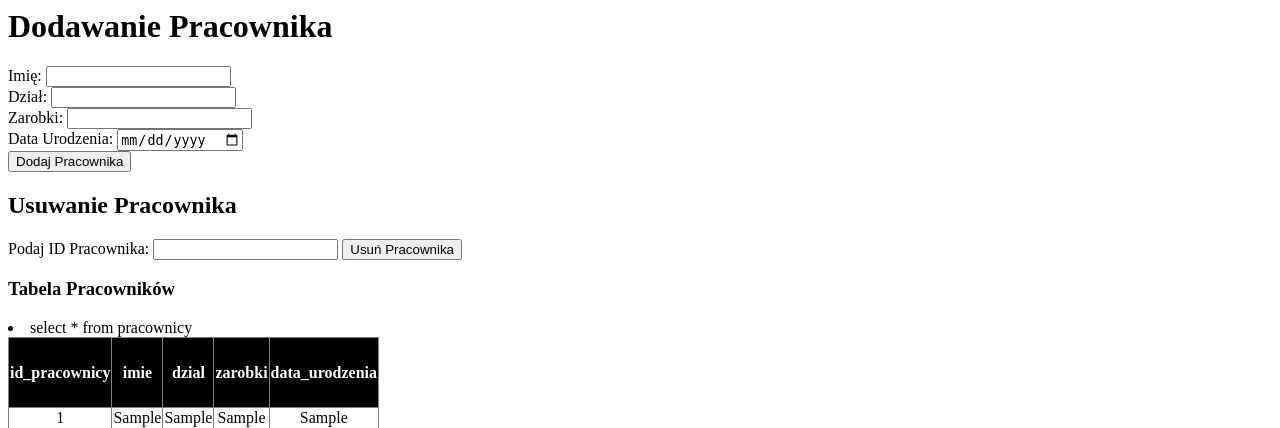
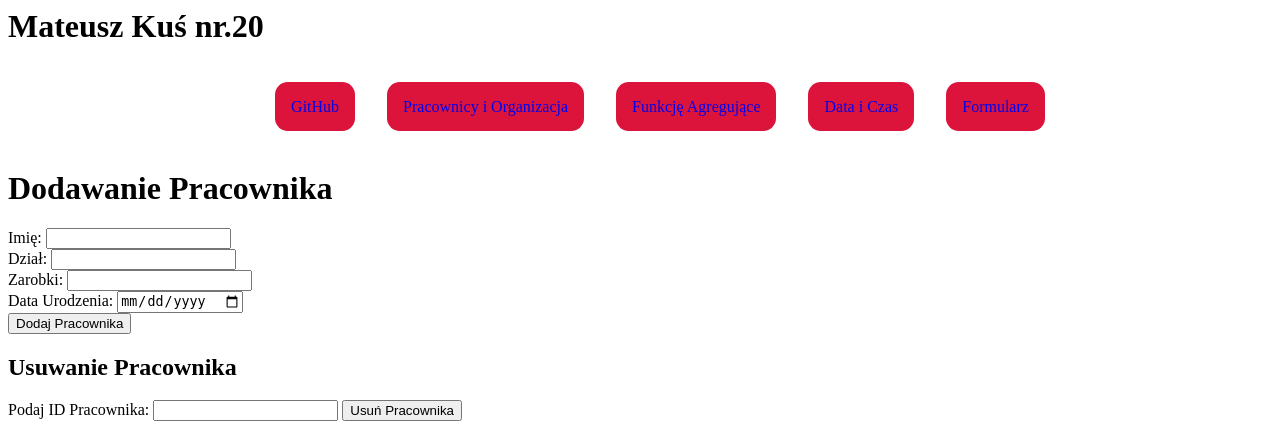
Before and after one commit to AD-2018/sql-php-pierwsza_strona-Kus0202, a PHP site: page /DaneDoBazy.php in a window 1280 px wide. Shown: the top 428 px of the page. Run offline with PHP 8.4, Linux system fonts and the light colour scheme; tables that the repository leaves empty or names only in its code hold one stand-in row (values such as "Sample post"); data that the repository does not hold is empty.

Commit message:
Update DaneDoBazy.php

```diff
--- a/DaneDoBazy.php
+++ b/DaneDoBazy.php
@@ -6,6 +6,16 @@
   <title>Dodawanie i Usuwanie</title>
 </head>
 <body>
+	 <h1>Mateusz Kuś nr.20</h1>
+    <nav>
+        <ul>
+             <li><a href="https://github.com/AD-2018/sql-php-pierwsza_strona-Kus0202">GitHub</a></li>
+                <li><a href="pracownicy_organizacja.php">Pracownicy i Organizacja</a></li>
+                <li><a href="funkcje_agregujące.php">Funkcję Agregujące</a></li>
+                <li><a href="data_czas.php">Data i Czas</a></li>
+                <li><a href="formularz.html">Formularz</a></li>
+</ul>
+</nav>
 <h1>Dodawanie Pracownika</h1>
 <form action="insert.php" method="POST">
 
```
